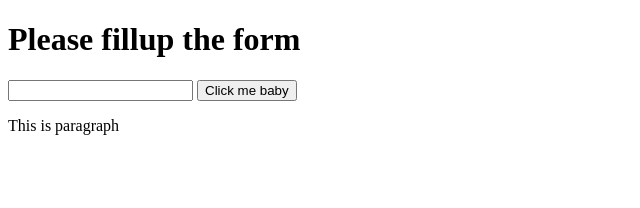
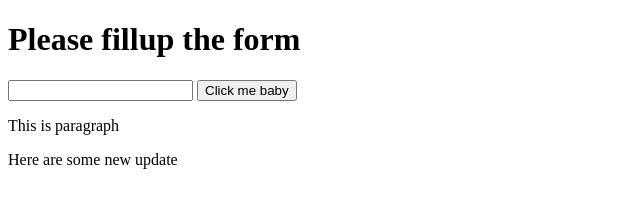
Before and after one commit to Partho635/my-first-website, a plain HTML site: page index.html in a window 1280 px wide. Shown: the whole page, without its empty margins (0-640 px from the left). Drawn offline with Linux system fonts and the light colour scheme.

Commit message:
new p tag updated

```diff
--- a/index.html
+++ b/index.html
@@ -10,5 +10,6 @@
     <input type="text">
     <button>Click me baby</button>
     <p>This is paragraph</p>
+    <p>Here are some new update</p>
 </body>
 </html>
```
